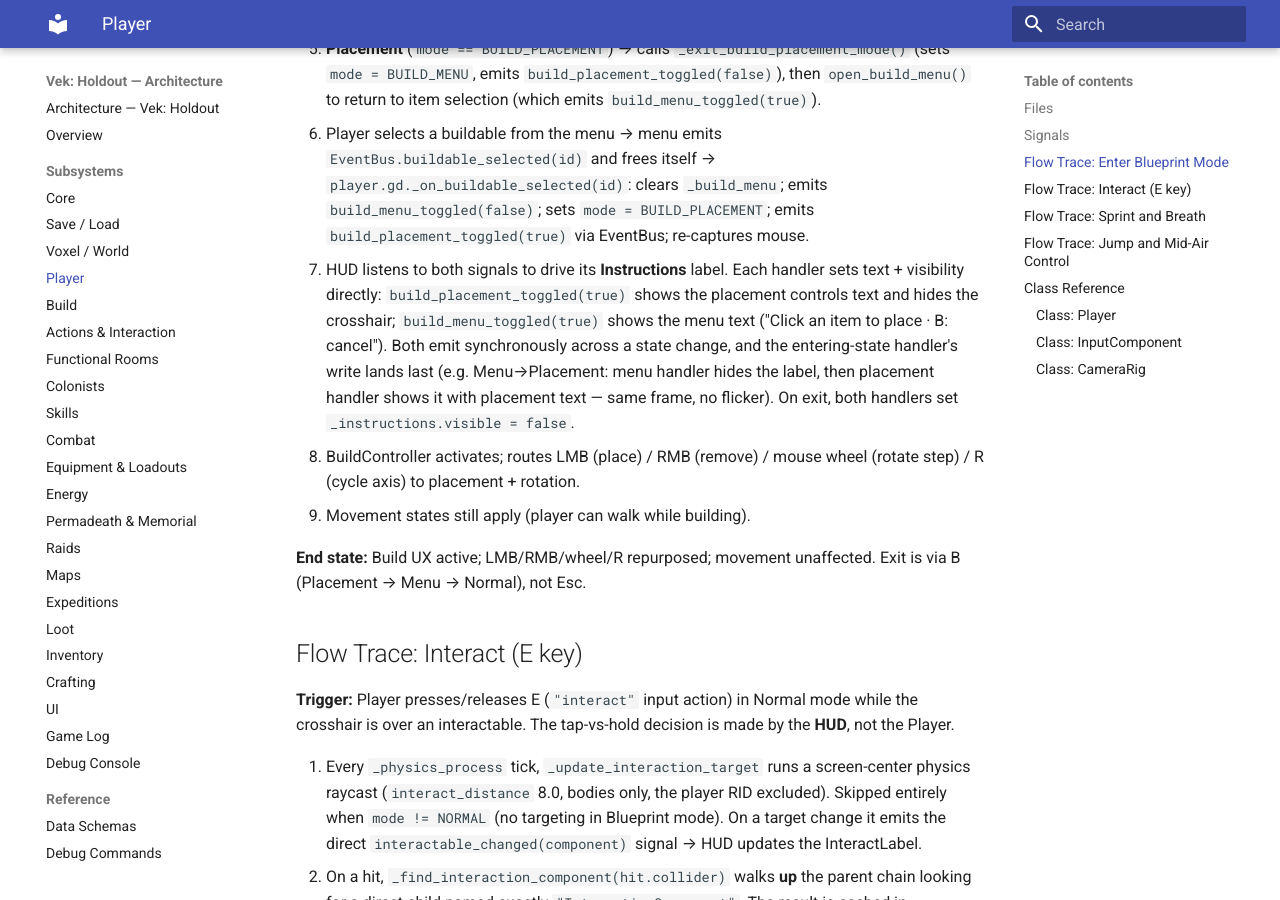
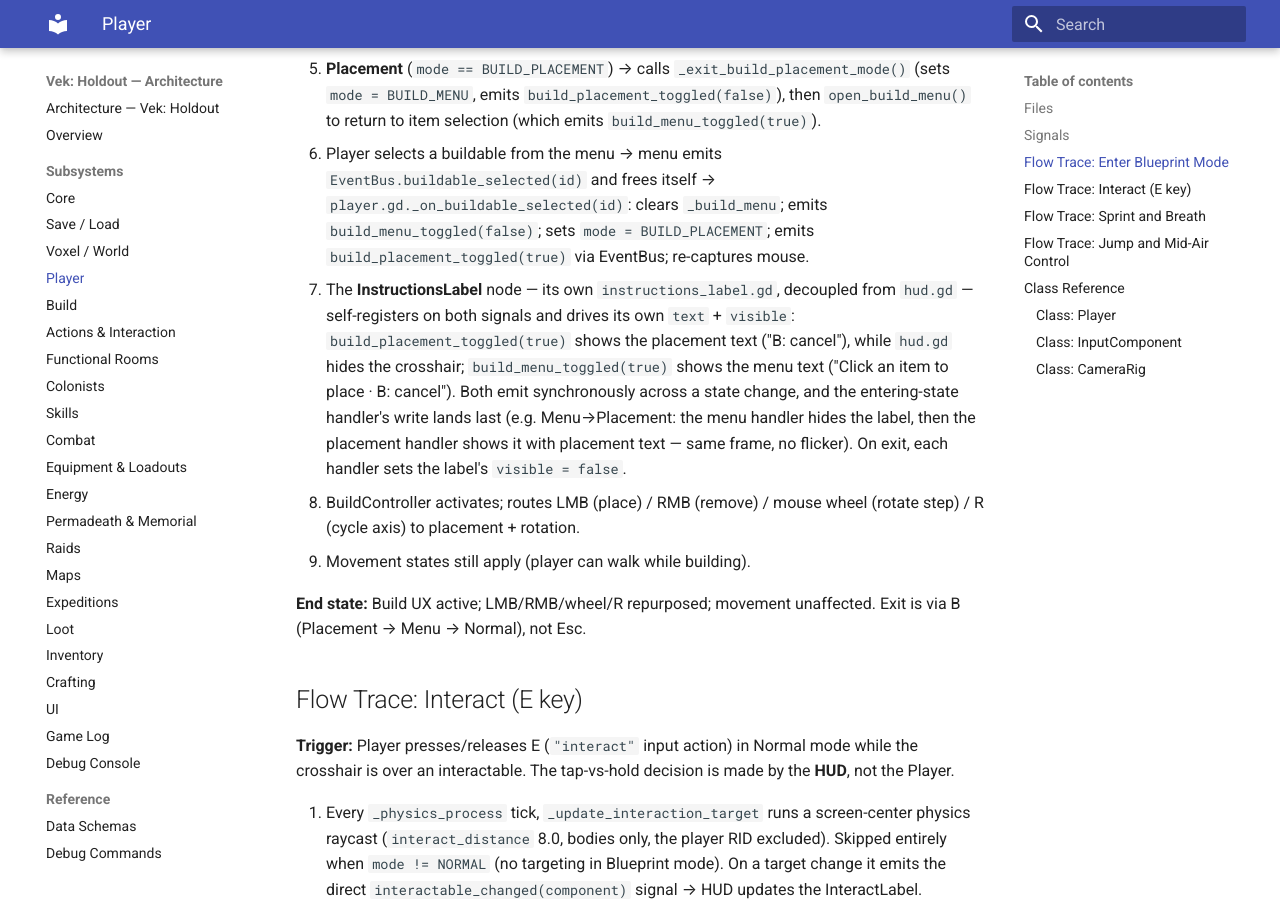
Before and after one commit to gdgonzaga/vek-holdout, an MkDocs documentation site: the page built from docs/architecture/player.md, in a window 1280 px wide and 900 px high, scrolled down 2140 px. Built offline with MkDocs 1.6.1 and Material for MkDocs 9.7.7, drawn with Linux system fonts in a browser that asks for light colours; some of the changed text lies outside the part shown.

Commit message:
refactor(ui): extract Instructions label into its own script
The build-placement/menu instructions label now self-manages via a
dedicated instructions_label.gd on a renamed InstructionsLabel node,
decoupling it from hud.gd (which keeps only the crosshair toggle on
build_placement_toggled).

Sync architecture docs (ui, build, player, overview) to the new
ownership and signal listeners.

```diff
--- a/docs/architecture/overview.md
+++ b/docs/architecture/overview.md
@@ -142,7 +142,7 @@ Authoritative list of `event_bus.gd` signals. Cross-scene only.
 | `player_died(context: String)` | combat subsystem | GameState, HUD | Player HP hit 0 (respawn handling) |
 | `game_over()` | GameState | SceneManager | All colonists + player dead; load Game Over scene |
 | `build_placement_toggled(active: bool)` | player subsystem | BuildController, HUD | Mode layer change |
-| `build_menu_toggled(open: bool)` | player subsystem | HUD | Build menu visibility — drives the HUD's Instructions label for the menu state |
+| `build_menu_toggled(open: bool)` | player subsystem | `InstructionsLabel` | Build menu visibility — drives the `InstructionsLabel` text for the menu state |
 | `buildable_selected(id: String)` | player subsystem | BuildController | Player selected a buildable in the build menu (sets the controller's `selected_id`) |
 | `furniture_placed(def_id: String, anchor: Vector3i)` | FurnitureLayer | Colony (Functional Rooms), GameLog | Furniture placed in world — increments the relevant Functional Rooms counter; GameLog posts a "Built <def_id>" line |
 | `furniture_removed(def_id: String, anchor: Vector3i)` | FurnitureLayer | Colony (Functional Rooms), GameLog | Furniture removed from world — decrements the relevant Functional Rooms counter; GameLog posts a "Removed <def_id>" line |
--- a/docs/architecture/player.md
+++ b/docs/architecture/player.md
@@ -16,8 +16,8 @@ Third-person controller, camera rig, Mode+State machine (GDD §4), inventory + e
 
 | Signal | Emitted by | Listeners | Via EventBus? | Flows |
 |---|---|---|---|---|
-| `build_placement_toggled(active)` | `player.gd` | BuildController, HUD | Yes | Enter Build Placement |
-| `build_menu_toggled(open)` | `player.gd` | HUD (Instructions label) | Yes | Build menu visibility |
+| `build_placement_toggled(active)` | `player.gd` | BuildController, HUD (crosshair), `InstructionsLabel` | Yes | Enter Build Placement |
+| `build_menu_toggled(open)` | `player.gd` | `InstructionsLabel` | Yes | Build menu visibility |
 | `interactable_changed(component)` | `player.gd` | HUD (InteractLabel) | No (direct Player signal) | Target gained/lost under the crosshair |
 | `player_died(context)` | `player.gd` *(planned — not yet emitted)* | GameState, HUD | Yes | Player Death / Respawn |
 
@@ -33,7 +33,7 @@ Third-person controller, camera rig, Mode+State machine (GDD §4), inventory + e
    - **Build Menu** (`mode == BUILD_MENU`) → calls `_build_menu.close()`: menu emits `closed` → `_on_build_menu_closed` clears `_build_menu`, emits `build_menu_toggled(false)`, re-captures the mouse, and sets `mode = NORMAL`.
    - **Placement** (`mode == BUILD_PLACEMENT`) → calls `_exit_build_placement_mode()` (sets `mode = BUILD_MENU`, emits `build_placement_toggled(false)`), then `open_build_menu()` to return to item selection (which emits `build_menu_toggled(true)`).
 3. Player selects a buildable from the menu → menu emits `EventBus.buildable_selected(id)` and frees itself → `player.gd._on_buildable_selected(id)`: clears `_build_menu`; emits `build_menu_toggled(false)`; sets `mode = BUILD_PLACEMENT`; emits `build_placement_toggled(true)` via EventBus; re-captures mouse.
-4. HUD listens to both signals to drive its **Instructions** label. Each handler sets text + visibility directly: `build_placement_toggled(true)` shows the placement controls text and hides the crosshair; `build_menu_toggled(true)` shows the menu text ("Click an item to place · B: cancel"). Both emit synchronously across a state change, and the entering-state handler's write lands last (e.g. Menu→Placement: menu handler hides the label, then placement handler shows it with placement text — same frame, no flicker). On exit, both handlers set `_instructions.visible = false`.
+4. The **InstructionsLabel** node — its own `instructions_label.gd`, decoupled from `hud.gd` — self-registers on both signals and drives its own `text` + `visible`: `build_placement_toggled(true)` shows the placement text ("B: cancel"), while `hud.gd` hides the crosshair; `build_menu_toggled(true)` shows the menu text ("Click an item to place · B: cancel"). Both emit synchronously across a state change, and the entering-state handler's write lands last (e.g. Menu→Placement: the menu handler hides the label, then the placement handler shows it with placement text — same frame, no flicker). On exit, each handler sets the label's `visible = false`.
 5. BuildController activates; routes LMB (place) / RMB (remove) / mouse wheel (rotate step) / R (cycle axis) to placement + rotation.
 6. Movement states still apply (player can walk while building).
 
```
Also changed, not shown: docs/architecture/build.md (+2 -2 lines), docs/architecture/ui.md (+2 -1 lines), 4 other files.
